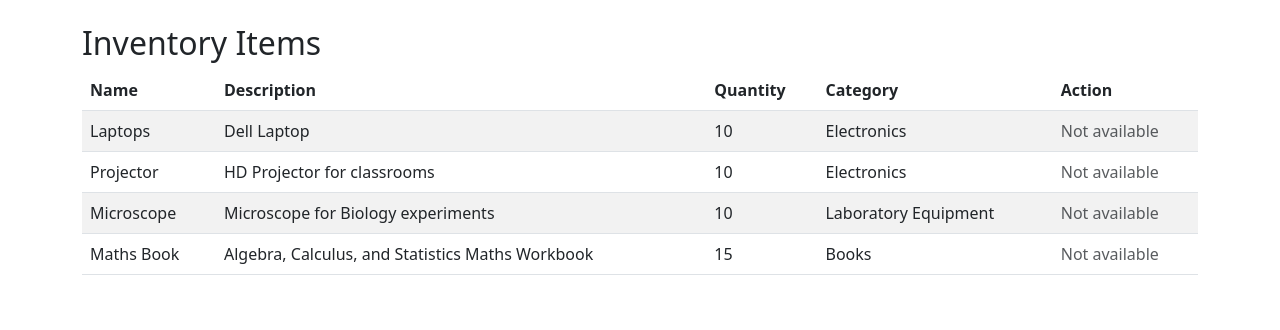
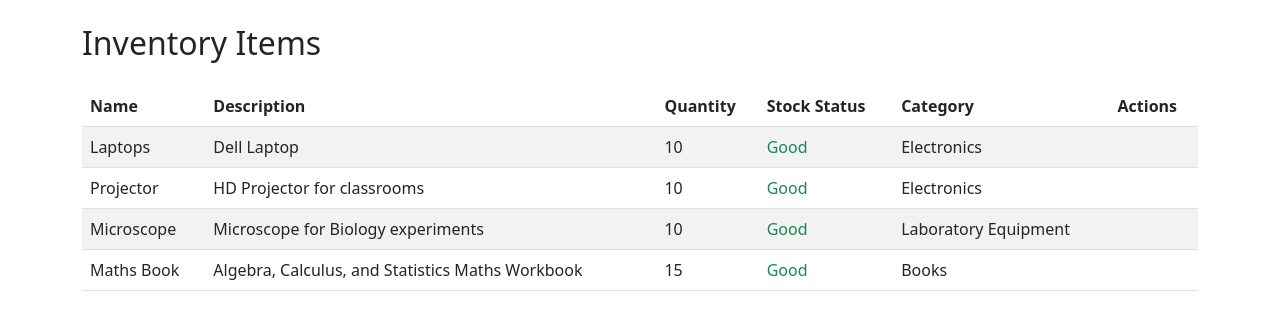
Before and after one commit to MatasZos/Assetra, a Django app: page /items/ in a window 1280 px wide. Shown: the part 56-386 px from the top of the page. Run offline with Django 5.2, Linux system fonts and the light colour scheme; data comes from the database, SQL or seed files in the repository.

Commit message:
implement staff dashboard and enhance item management features

```diff
--- a/inventory/templates/inventory/items.html
+++ b/inventory/templates/inventory/items.html
@@ -1,14 +1,17 @@
 {% extends "inventory/base.html" %}
+{% block title %}Items - Assetra{% endblock %}
 {% block content %}
 <h2>Inventory Items</h2>
-<table class="table table-striped">
+{% if items %}
+<table class="table table-striped table-hover mt-4">
     <thead>
         <tr>
             <th>Name</th>
             <th>Description</th>
             <th>Quantity</th>
+            <th>Stock Status</th>
             <th>Category</th>
-            <th>Action</th>
+            <th>Actions</th>
         </tr>
     </thead>
     <tbody>
@@ -17,18 +20,37 @@
             <td>{{ item.name }}</td>
             <td>{{ item.description }}</td>
             <td>{{ item.quantity }}</td>
+            <td>
+                {% if item.quantity > 5 %}
+                    <span class="text-success">Good</span>
+                {% elif item.quantity > 0 %}
+                    <span class="text-warning">Low</span>
+                {% else %}
+                    <span class="text-danger">Out</span>
+                {% endif %}
+            </td>
             <td>{{ item.category.name }}</td>
             <td>
                 {% if user.is_authenticated and user.groups.first.name == "Student" %}
-                    <a href="/request/{{ item.id }}/" class="btn btn-primary btn-sm">
-                        Request
+                    {% if item.quantity > 0 %}
+                        <a href="/request/{{ item.id }}/" class="btn btn-primary btn-sm">
+                            Request
+                        </a>
+                    {% else %}
+                        <span class="text-danger">Out of Stock</span>
+                    {% endif %}
+                {% endif %}
+                {% if user.is_authenticated and user.groups.first.name == "Staff" %}
+                    <a href="/add_stock/{{ item.id }}/" class="btn btn-success btn-sm">
+                        + Add
                     </a>
-                {% else %}
-                    <span class="text-muted">Not available</span>
                 {% endif %}
             </td>
         </tr>
         {% endfor %}
     </tbody>
 </table>
+{% else %}
+<p class="text-muted mt-4">No items available.</p>
+{% endif %}
 {% endblock %}
--- a/inventory/urls.py
+++ b/inventory/urls.py
@@ -1,13 +1,22 @@
 from django.urls import path
 from . import views
 from django.contrib.auth import views as auth_views
+from . import views
 
 urlpatterns = [
     path('', views.home, name='home'),
     path('items/', views.item_list, name='item_list'),
     path('request/<int:item_id>/', views.request_item, name='request_item'),
+    path('logout/', auth_views.LogoutView.as_view(), name='logout'),
+
+
+
+
+    path('staff/', views.staff_dashboard, name='staff_dashboard'),
+    path('add_stock/<int:item_id>/', views.add_stock, name='add_stock'),
+    path('staff/', views.staff_dashboard, name='staff_dashboard'),
     path('manage_requests/', views.manage_requests, name='manage_requests'),
     path('approve/<int:request_id>/', views.approve_request, name='approve_request'),
     path('reject/<int:request_id>/', views.reject_request, name='reject_request'),
-    path('logout/', auth_views.LogoutView.as_view(), name='logout'),
+    path('add_stock/<int:item_id>/', views.add_stock, name='add_stock'),
 ]
--- a/inventory/views.py
+++ b/inventory/views.py
@@ -15,7 +15,11 @@ from django.contrib import messages
 from django.shortcuts import redirect
 from .models import Request
 
+@login_required
 def home(request):
+    if request.user.groups.filter(name='Staff').exists():
+        return redirect('staff_dashboard')
+
     return render(request, 'inventory/home.html')
 
 
@@ -82,3 +86,23 @@ def reject_request(request, request_id):
     messages.success(request, "Request rejected.")
 
     return redirect('manage_requests')
+
+@login_required
+def staff_dashboard(request):
+    if not request.user.groups.filter(name='Staff').exists():
+        return redirect('home')
+
+    return render(request, 'inventory/staff_dashboard.html')
+
+@login_required
+def add_stock(request, item_id):
+    if not request.user.groups.filter(name='Staff').exists():
+        return redirect('home')
+
+    item = Item.objects.get(id=item_id)
+    item.quantity += 1
+    item.save()
+
+    messages.success(request, "Stock increased!")
+
+    return redirect('item_list')
```
Also changed, not shown: inventory/templates/inventory/staff_dashboard.html (added, +29 -0 lines).
